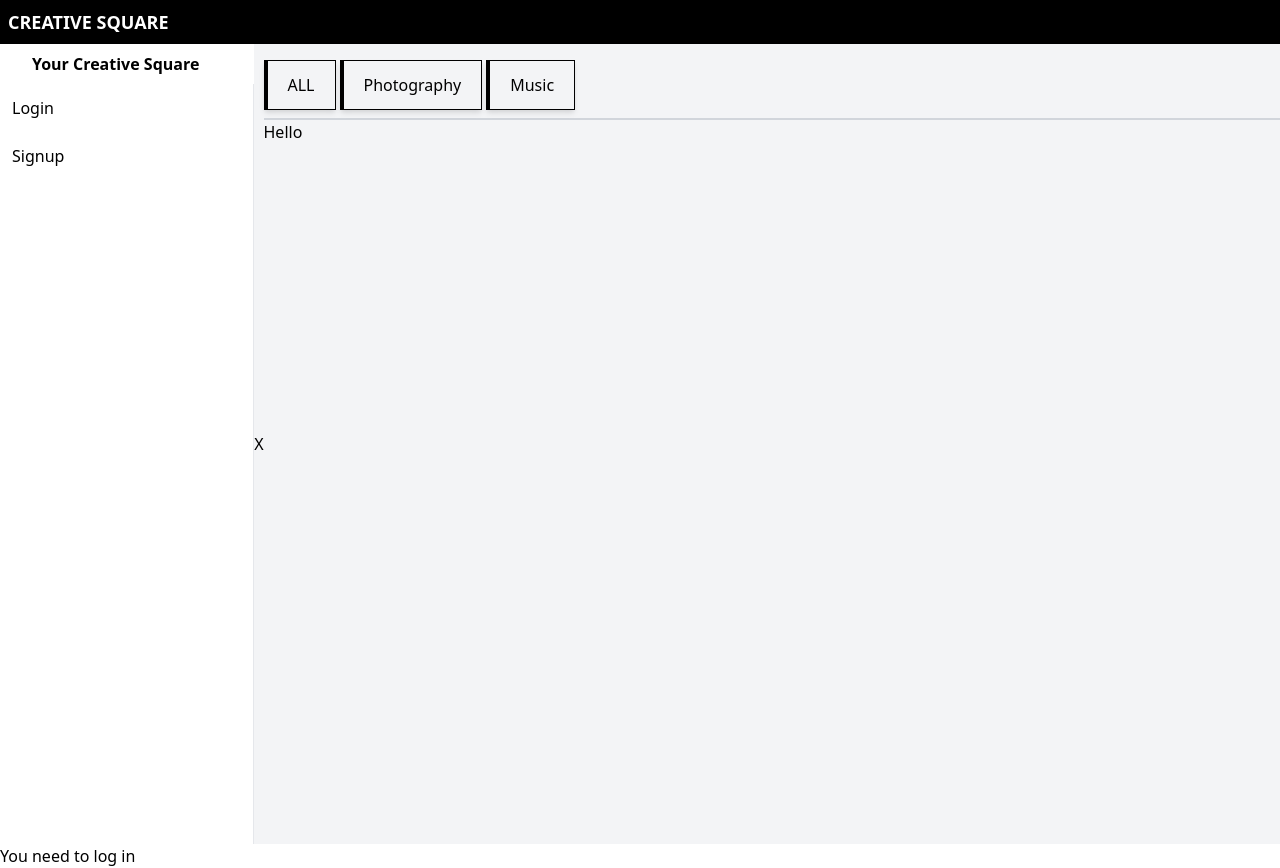
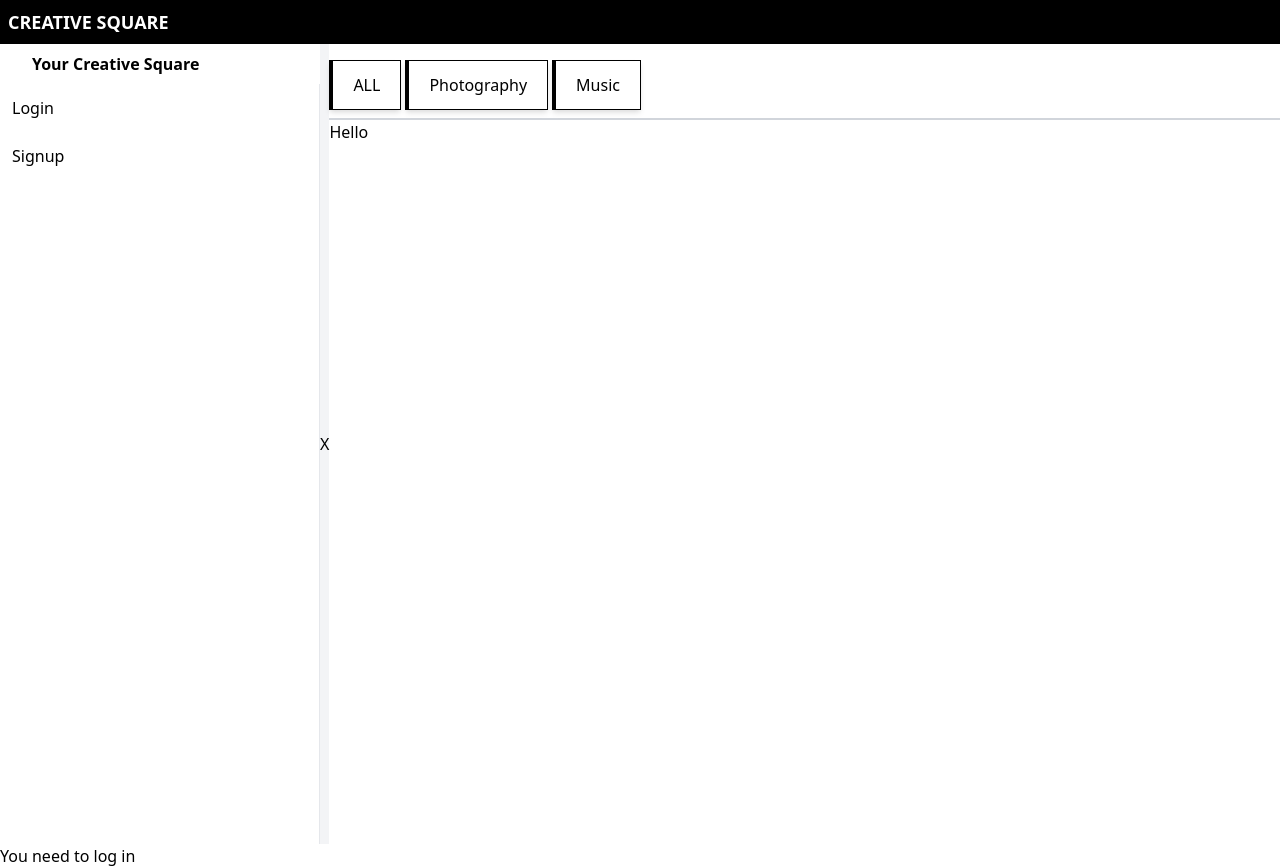
Before and after one commit to Napo-100/creative-square, a React (Create React App) app in the folder client/: page / in a window 1280 px wide. Built offline with nearby package versions, Linux system fonts and the light colour scheme.

Commit message:
Fixing the navigation files

```diff
--- a/client/src/App.js
+++ b/client/src/App.js
@@ -8,7 +8,9 @@ import ApolloClient from "apollo-boost";
 import Home from "./pages/Home";
 import Login from "./pages/Login";
 import Signup from "./pages/Signup";
-import Nav from "./components/Nav";
+import TopBar from "./components/TopBar";
+import SideBar from "./components/SideBar";
+import Header from './components/Header';
 
 const client = new ApolloClient({
   request: operation => {
@@ -28,13 +30,17 @@ function App() {
   return (
     <ApolloProvider client={client}>
       <Router>
-        <div className="">
-            <Nav />
-            <Switch>
-              <Route exact path="/" component={Home} />
-              <Route exact path="/login" component={Login} />
-              <Route exact path="/signup" component={Signup} />
-            </Switch>
+        <div>
+          <TopBar />
+          <div className="flex">
+            <SideBar />
+            <Header />
+          </div>
+          <Switch>
+            <Route exact path="/" component={Home} />
+            <Route exact path="/login" component={Login} />
+            <Route exact path="/signup" component={Signup} />
+          </Switch>
         </div>
       </Router>
     </ApolloProvider>
--- /dev/null
+++ b/client/src/components/Header/index.js
@@ -0,0 +1,30 @@
+import React, { useState } from "react";
+
+const Header = () => {
+    return (
+        <div className="w-full">
+            <ul className="flex flex-row mt-2  border-gray-300 border-b-2 py-2">
+                <li className="px-5 py-3 border border-l-4 border-black m-l-1 shadow-md">
+                    <a>
+                        ALL
+                        </a>
+                </li>
+                <li className="px-5 py-3 border border-l-4 border-black ml-1 shadow-md">
+                    <a>
+                        Photography
+                        </a>
+                </li>
+                <li className="px-5 py-3 border border-l-4 border-black ml-1 shadow-md">
+                    <a>
+                        Music
+                        </a>
+                </li>
+            </ul>
+            <div className="grid">
+                <p>Hello</p>
+            </div>
+        </div>
+    );
+}
+
+export default Header;
--- a/client/src/components/Nav/index.js
+++ b/client/src/components/SideBar/index.js
@@ -3,7 +3,7 @@ import Auth from "../../utils/auth";
 import { Link } from "react-router-dom";
 
 
-function Nav() {
+function SideBar() {
 
     function showNavigation() {
         if (Auth.loggedIn()) {
@@ -40,11 +40,7 @@ function Nav() {
     const [isClosed, setClosed] = React.useState(false)
     return (
         <div className="bg-black ">
-            <div className="font-sans text-white text-lg flex justify-between p-2 font-bold">
-                <Link to="/">
-                    CREATIVE SQUARE
-                </Link>
-            </div>
+
 
             <div className="flex bg-gray-100">
                 {!isClosed && (
@@ -87,32 +83,9 @@ function Nav() {
                 ) : (
                         <button title="Close Menu" tabIndex="1" onClick={() => setClosed(true)}>X</button>
                     )}
-
-                <div className="w-full">
-                    <ul className="flex flex-row mt-2  border-gray-300 border-b-2 py-2">
-                        <li className="px-5 py-3 border border-l-4 border-black m-l-1 shadow-md">
-                            <a>
-                                ALL
-                        </a>
-                        </li>
-                        <li className="px-5 py-3 border border-l-4 border-black ml-1 shadow-md">
-                            <a>
-                                Photography
-                        </a>
-                        </li>
-                        <li className="px-5 py-3 border border-l-4 border-black ml-1 shadow-md">
-                            <a>
-                                Music
-                        </a>
-                        </li>
-                    </ul>
-                <div className="grid">
-                    <p>Hello</p>
-                </div>
-                </div>
             </div>
         </div>
     );
 }
 
-export default Nav;
+export default SideBar;
--- /dev/null
+++ b/client/src/components/TopBar/index.js
@@ -0,0 +1,13 @@
+import React, { useState } from "react";
+import { Link } from "react-router-dom";
+
+const TopBar = () => {
+    return (
+        <div className=" bg-black font-sans text-white text-lg flex justify-between p-2 font-bold">
+            <Link to="/">
+                CREATIVE SQUARE
+            </Link>
+        </div>
+    );
+}
+export default TopBar;
```
